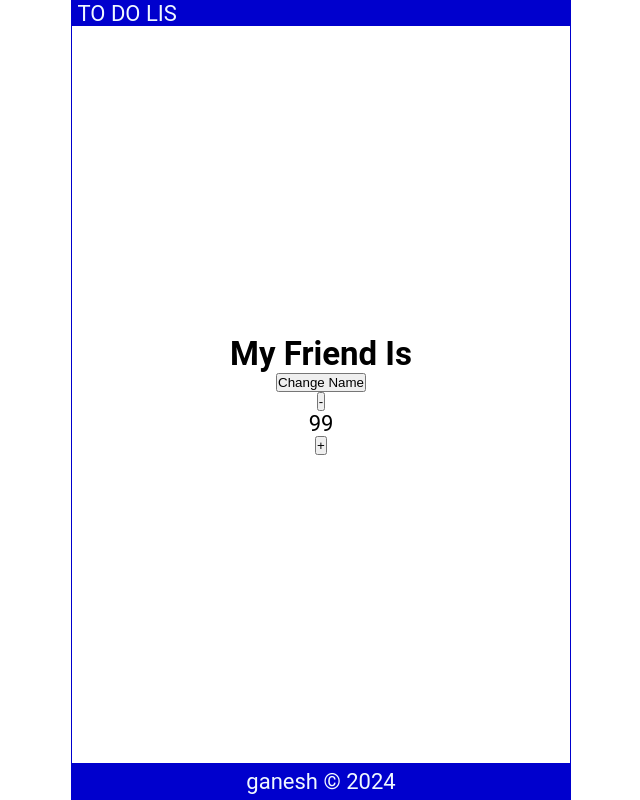
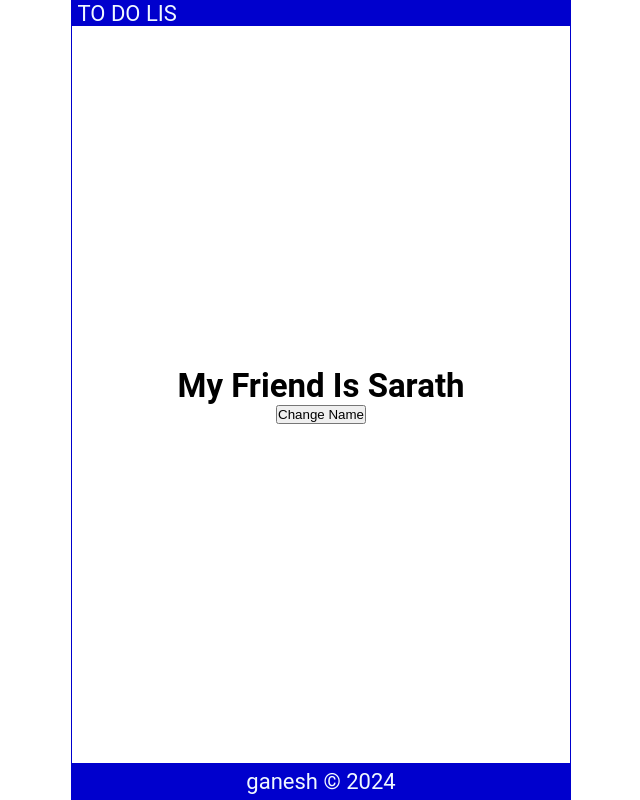
Before and after one commit to ganeshraj0/react, a React (Create React App) app: page / in a window 1280 px wide. Shown: the whole page, without its empty margins (319-959 px from the left). Built offline with nearby package versions, Linux system fonts and the light colour scheme.

Commit message:
usestate comple

```diff
--- a/src/Contaner.js
+++ b/src/Contaner.js
@@ -1,35 +1,17 @@
 import React, { useState } from 'react'
 
 const Contaner = () => {
+    const [name ,setName] = useState("Sarath")
     function changeName()
     {
         const names =["sarath","chandru","suri"]
         const num =Math.floor(Math.random()*3)
-        return names[num]
+        setName(names[num])
     }
-    function changeName2(e)
-    {
-        alert(e.target.textContent)
-    }
-    let [count , setCount] = useState(99)
-
-    function increment ()
-    {
-        setCount (count  +1)
-    }
-
-    function decrement ()
-    {
-        setCount(count-1)
-    }
-
   return (
     <main>
-    <h2>My Friend Is {() => changeName () }</h2>
-    <button onClick={(e) => changeName2(e)}>Change Name</button>
-    <button onClick={()=>decrement()}>-</button>
-    <span>{count}</span>
-    <button onClick={()=> increment ()}>+</button>
+    <h2>My Friend Is {name} </h2>
+    <button onClick={() => changeName()}>Change Name</button>
     </main>
   )
 }
```
